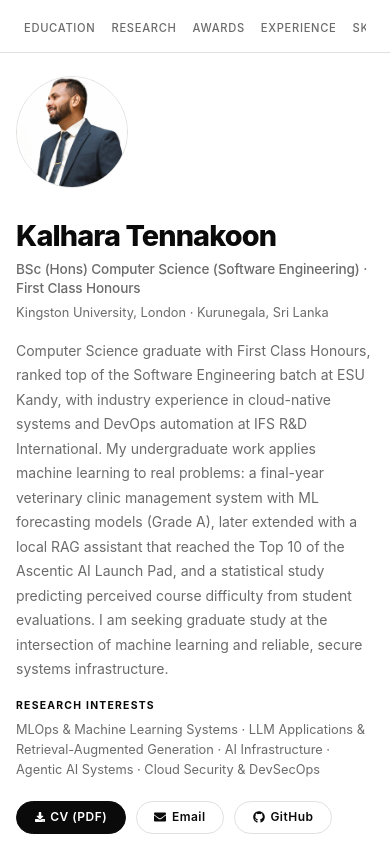
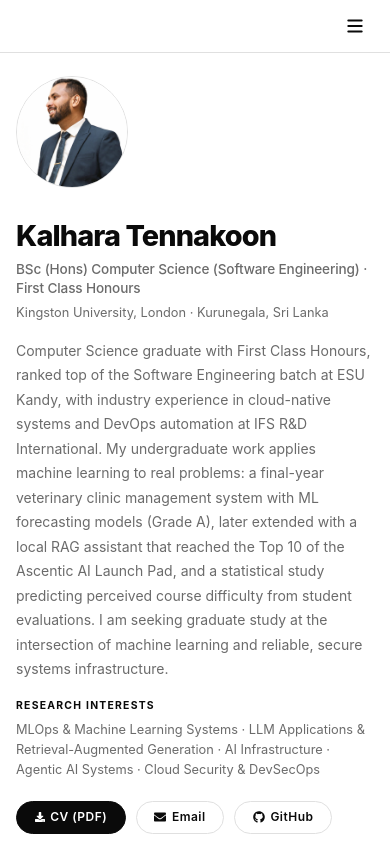
Before and after one commit to kalharatennakoon/kalharatennakoon.github.io, a React (Vite) app: page / in a window 390 px wide. Shown: the top 843 px of the page. Built offline with nearby package versions, Linux system fonts and the light colour scheme.

Commit message:
feat: implement mobile navigation menu with toggle functionality and responsive styles

```diff
--- a/src/components/Navbar.tsx
+++ b/src/components/Navbar.tsx
@@ -1,4 +1,5 @@
 import { useState, useEffect } from 'react'
+import { HiMenu, HiX } from 'react-icons/hi'
 
 const navLinks = [
   { label: 'Education',  href: '#education' },
@@ -12,6 +13,21 @@ const navLinks = [
 
 function Navbar() {
   const [scrollProgress, setScrollProgress] = useState(0)
+  const [menuOpen, setMenuOpen] = useState(false)
+
+  // Close the mobile menu on Escape or when resizing up to desktop width
+  useEffect(() => {
+    if (!menuOpen) return
+    const onKey = (e: KeyboardEvent) => { if (e.key === 'Escape') setMenuOpen(false) }
+    const mq = window.matchMedia('(min-width: 769px)')
+    const onResize = () => { if (mq.matches) setMenuOpen(false) }
+    window.addEventListener('keydown', onKey)
+    mq.addEventListener('change', onResize)
+    return () => {
+      window.removeEventListener('keydown', onKey)
+      mq.removeEventListener('change', onResize)
+    }
+  }, [menuOpen])
 
   useEffect(() => {
     const onScroll = () => {
@@ -39,8 +55,8 @@ function Navbar() {
         pointerEvents: 'none',
       }} />
 
-      <div style={{ maxWidth: '64rem', margin: '0 auto', padding: '0 1.5rem', height: '52px', display: 'flex', alignItems: 'center', justifyContent: 'center' }}>
-        <ul className="flex" style={{ gap: '1.5rem', listStyle: 'none', margin: 0, padding: 0, alignItems: 'center', overflowX: 'auto' }}>
+      <div className="nav-bar" style={{ maxWidth: '64rem', margin: '0 auto', padding: '0 1.5rem', height: '52px', display: 'flex', alignItems: 'center', justifyContent: 'center' }}>
+        <ul className="nav-desktop flex" style={{ gap: '1.5rem', listStyle: 'none', margin: 0, padding: 0, alignItems: 'center' }}>
           {navLinks.map((link) => (
             <li key={link.href} style={{ flexShrink: 0 }}>
               <a href={link.href} className="nav-link" style={{ fontSize: '0.7rem', textDecoration: 'none', fontWeight: 500, letterSpacing: '0.06em', textTransform: 'uppercase' }}>
@@ -49,7 +65,37 @@ function Navbar() {
             </li>
           ))}
         </ul>
+
+        {/* Mobile menu toggle */}
+        <button
+          type="button"
+          className="nav-toggle"
+          aria-label={menuOpen ? 'Close menu' : 'Open menu'}
+          aria-expanded={menuOpen}
+          aria-controls="mobile-menu"
+          onClick={() => setMenuOpen((open) => !open)}
+        >
+          {menuOpen ? <HiX size={22} /> : <HiMenu size={22} />}
+        </button>
       </div>
+
+      {/* Mobile dropdown */}
+      {menuOpen && (
+        <ul id="mobile-menu" className="nav-mobile-menu" style={{ listStyle: 'none', margin: 0, padding: '0.5rem 1.5rem 1rem' }}>
+          {navLinks.map((link) => (
+            <li key={link.href}>
+              <a
+                href={link.href}
+                className="nav-link"
+                onClick={() => setMenuOpen(false)}
+                style={{ display: 'block', padding: '0.65rem 0', fontSize: '0.8rem', textDecoration: 'none', fontWeight: 500, letterSpacing: '0.06em', textTransform: 'uppercase' }}
+              >
+                {link.label}
+              </a>
+            </li>
+          ))}
+        </ul>
+      )}
     </nav>
   )
 }
--- a/src/index.css
+++ b/src/index.css
@@ -391,6 +391,30 @@
 .nav-link { color: var(--text-secondary); transition: color 0.15s; }
 .nav-link:hover { color: var(--text-primary); }
 
+/* Mobile menu toggle (hidden on desktop) */
+.nav-toggle {
+  display: none;
+  background: none;
+  border: none;
+  padding: 0.4rem;
+  margin-right: -0.4rem;
+  color: var(--text-primary);
+  cursor: pointer;
+  line-height: 0;
+}
+.nav-mobile-menu { display: none; }
+
+@media (max-width: 768px) {
+  .nav-desktop { display: none !important; }
+  .nav-toggle { display: inline-flex; }
+  .nav-bar { justify-content: flex-end !important; }
+  .nav-mobile-menu {
+    display: block;
+    border-top: 1px solid var(--border-color);
+    background: var(--bg-primary);
+  }
+}
+
 /* ==========================================
    Mobile Responsiveness
    ========================================== */
@@ -406,11 +430,6 @@
   #hero > div {
     padding-top: 1.5rem !important;
     padding-bottom: 1.25rem !important;
-  }
-
-  /* Navbar: reduce gap between links */
-  nav ul {
-    gap: 1rem !important;
   }
 
   /* Experience: stack title and date on mobile */
```
